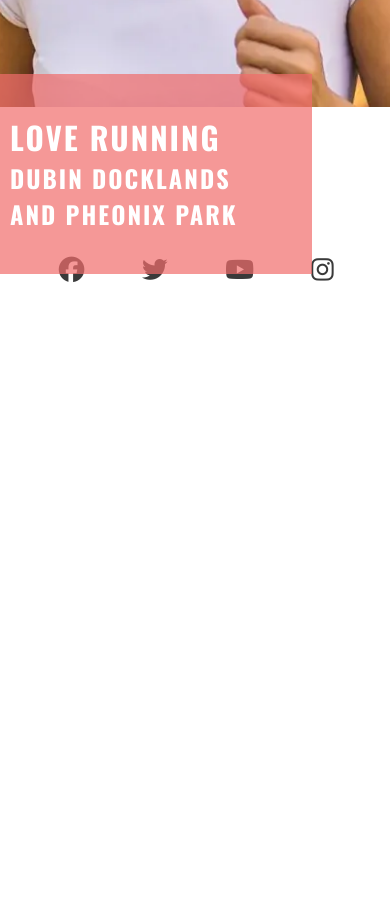
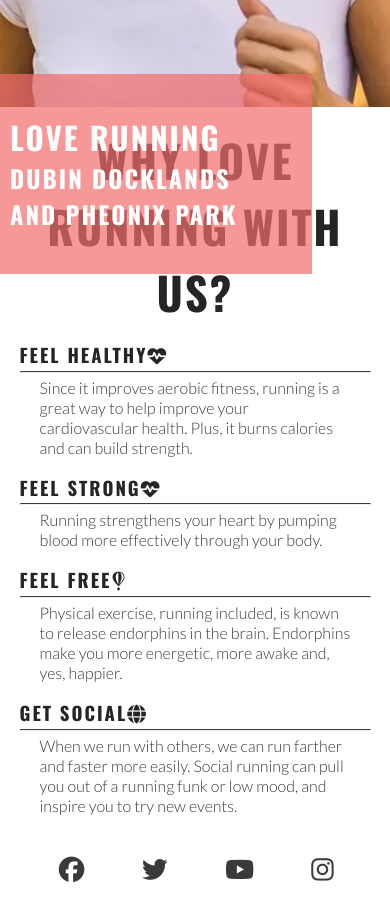
Before and after one commit to stevewhitehouse66/love-running, a plain HTML site: page index.html in a window 390 px wide. Shown: the part 540-1444 px from the top of the page. Before the commit the page ends 844 px from the top, so only its background shows below. Drawn offline with nearby package versions, Linux system fonts and the light colour scheme.

Commit message:
added reason section and intial mobile styling

```diff
--- a/assets/style.css
+++ b/assets/style.css
@@ -119,6 +119,29 @@ main {
     color: #ffffff
 }
 
+/* reasons*/
+#reasons {
+width: 90%;
+margin: 20px auto;
+}
+#reasons h2 {
+    font-size: 280%;
+    margin-bottom: 20px;
+    text-align:center;
+}
+#benefits-physical> div, #benefits-mental> div {
+line-height: 20px;
+margin-bottom: 20px;
+}
+#benefits-physical p, #benefits-mental  p  {
+    padding: 0 20px;
+    }
+
+    hr {
+        border-top:1px solid #3a3a3a;
+        margin: 5px 0;
+        }
+
 /*Footer*/
 #social-networks {
     text-align: center;
--- a/index.html
+++ b/index.html
@@ -35,24 +35,65 @@
     <!--Main-->
     <main>
         <section id="hero">
-        <div id="cover-text">
-            <h2>Love Running</h2>
-            <h3>Dubin Docklands and Pheonix Park</h3>
+            <div id="cover-text">
+                <h2>Love Running</h2>
+                <h3>Dubin Docklands and Pheonix Park</h3>
 
-        </div>
-    </section>
+            </div>
+        </section>
+        <section id="reasons">
+            <h2>Why love running with us?</h2>
+            <div id="benefits">
+                <div id="benefits-physical">
+                    <div>
+                        <h3>FEEL HEALTHY<i class="fa-solid fa-heart-pulse"></i></h3>
+                        <hr>
+                        <p>Since it improves aerobic fitness, running is a great way to help improve your cardiovascular
+                            health. Plus, it burns calories and can build strength.</p>
+                    </div>
+                    <div>
+                        <h3>FEEL STRONG<i class="fa-solid fa-heart-pulse"></i></h3>
+                        <hr>
+                        <p>Running strengthens your heart by pumping blood more effectively through your body.</p>
+                    </div>
+                </div>
+            </div>
+            <div id="benefits-mental">
+
+                <div>
+                    <h3>FEEL FREE<i class="fa-brands fa-fly"></i></h3>
+                    <hr>
+                    <p>Physical exercise, running included, is known to release endorphins in the brain. Endorphins make
+                        you more energetic, more awake and, yes, happier.</p>
+
+                </div>
+                <div>
+                    <h3>GET SOCIAL<i class="fa-solid fa-globe"></i></h3>
+                    <hr>
+                    <p>When we run with others, we can run farther and faster more easily. Social running can pull you
+                        out of a running funk or low mood, and inspire you to try new events.</p>
+                </div>
+
+
+            </div>
+
+        </section>
     </main>
     <!--Footer-->
     <footer>
         <ul id="social-networks">
             <li><a href="https://www.facebook.com" target="_blank" rel="noopener"
-                    aria-label="Visit our facebook page (opens in a new tab)"></a><i class="fa-brands fa-facebook"></i></a></li>
+                    aria-label="Visit our facebook page (opens in a new tab)"></a><i
+                    class="fa-brands fa-facebook"></i></a></li>
             <li><a href="https://www.twitter.com" target="_blank" rel="noopener"
-                    aria-label="Visit our Twitter page (opens in a new tab)"><i class="fa-brands fa-twitter"></i></a></li>
+                    aria-label="Visit our Twitter page (opens in a new tab)"><i class="fa-brands fa-twitter"></i></a>
+            </li>
             <li><a href="https://www.youtube.com" target="_blank" rel="noopener"
-                    aria-label="Visit our Youtube page (opens in a new tab)"><i class="fa-brands fa-youtube"></i></a></li>
+                    aria-label="Visit our Youtube page (opens in a new tab)"><i class="fa-brands fa-youtube"></i></a>
+            </li>
             <li><a href="https://www.instagram.com" target="_blank" rel="noopener"
-                    aria-label="Visit our Instagram page (opens in a new tab)"><i class="fa-brands fa-instagram"></i></a></li>
+                    aria-label="Visit our Instagram page (opens in a new tab)"><i
+                        class="fa-brands fa-instagram"></i></a></li>
         </ul>
     </footer>
     <script src="https://kit.fontawesome.com/f382a4fd20.js" crossorigin="anonymous"></script>
```
